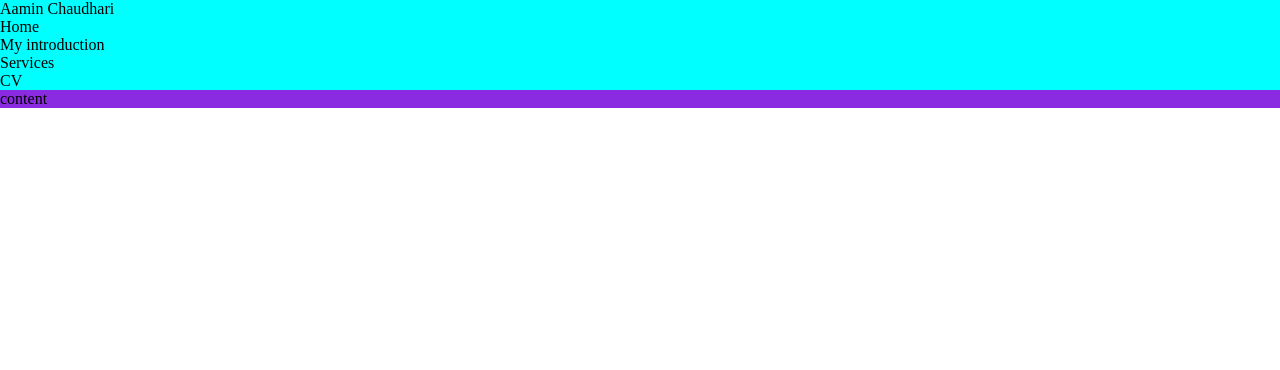
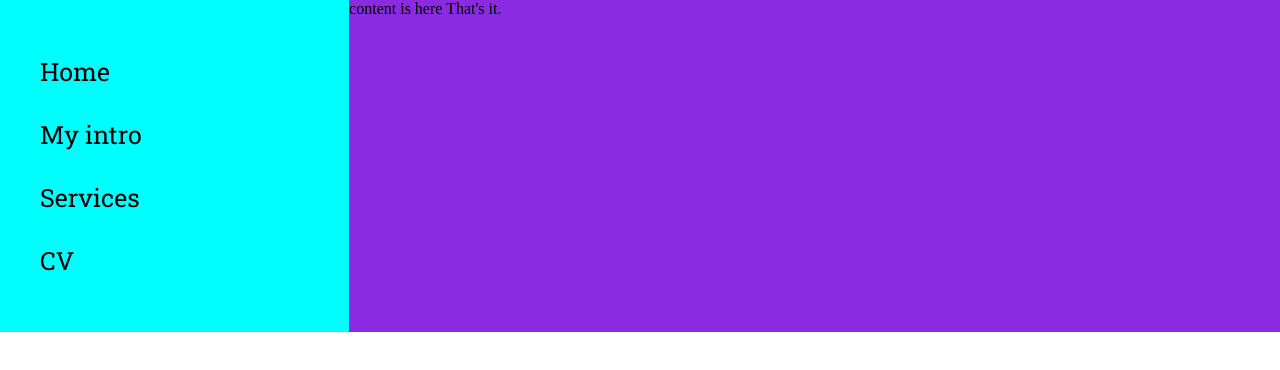
Before and after one commit to AAMIN03/My_Web, a website: page index.html in a window 1280 px wide. Drawn offline with Linux system fonts and the light colour scheme.

Commit message:
css added

```diff
--- a/index.html
+++ b/index.html
@@ -12,27 +12,20 @@
 	<!-- <link rel="" -->
   </head>
   <body>
-    <!-- Your content here -->
-
-    <!-- Optional JavaScript -->
-    <!-- jQuery first, then Popper.js, then Bootstrap JS -->
-    <!-- <script src="https://code.jquery.com/jquery-3.2.1.slim.min.js" integrity="sha384-KJ3o2DKtIkvYIK3UENzmM7KCkRr/rE9/Qpg6aAZGJwFDMVNA/GpGFF93hXpG5KkN" crossorigin="anonymous"></script>
-    <script src="https://cdn.jsdelivr.net/npm/popper.js@1.12.9/dist/umd/popper.min.js" integrity="sha384-ApNbgh9B+Y1QKtv3Rn7W3mgPxhU9K/ScQsAP7hUibX39j7fakFPskvXusvfa0b4Q" crossorigin="anonymous"></script>
-    <script src="https://maxcdn.bootstrapcdn.com/bootstrap/4.0.0/js/bootstrap.min.js" integrity="sha384-JZR6Spejh4U02d8jOt6vLEHfe/JQGiRRSQQxSfFWpi1MquVdAyjUar5+76PVCmYl" crossorigin="anonymous"></script> -->
 	<div class="container">
 		<div class="sidebar">
-			Aamin Chaudhari
 			<nav>
 				<ul>
 					<li>Home</li>
-					<li>My introduction</li>
+					<li>My intro</li>
 					<li>Services</li>
 					<li>CV</li>
 				</ul>
 			</nav>
 		</div>
 		<div class="main">
-			content
+			content is here
+			That's it.
 		</div>
 	</div>
   </body>
--- a/style.css
+++ b/style.css
@@ -1,3 +1,5 @@
+@import url('https://fonts.googleapis.com/css2?family=Roboto+Slab&display=swap');
+
 *{
     margin: 0;
     padding: 0;
@@ -5,8 +7,25 @@
 
 .sidebar{
     background-color: aqua;
+    width: 30vw;
+    font-family: 'Roboto Slab', serif;
+}
+
+.sidebar nav{
+    padding: 40px;
+}
+
+.sidebar nav li{
+    list-style: none;
+    font-size: 25px;
+    padding: 15px 0;
 }
 
 .main{
     background-color: blueviolet;
+    width: 80vw;
 }
+
+.container{
+    display: flex;
+}
```
Also changed, not shown: index.js (+5 -3 lines).
